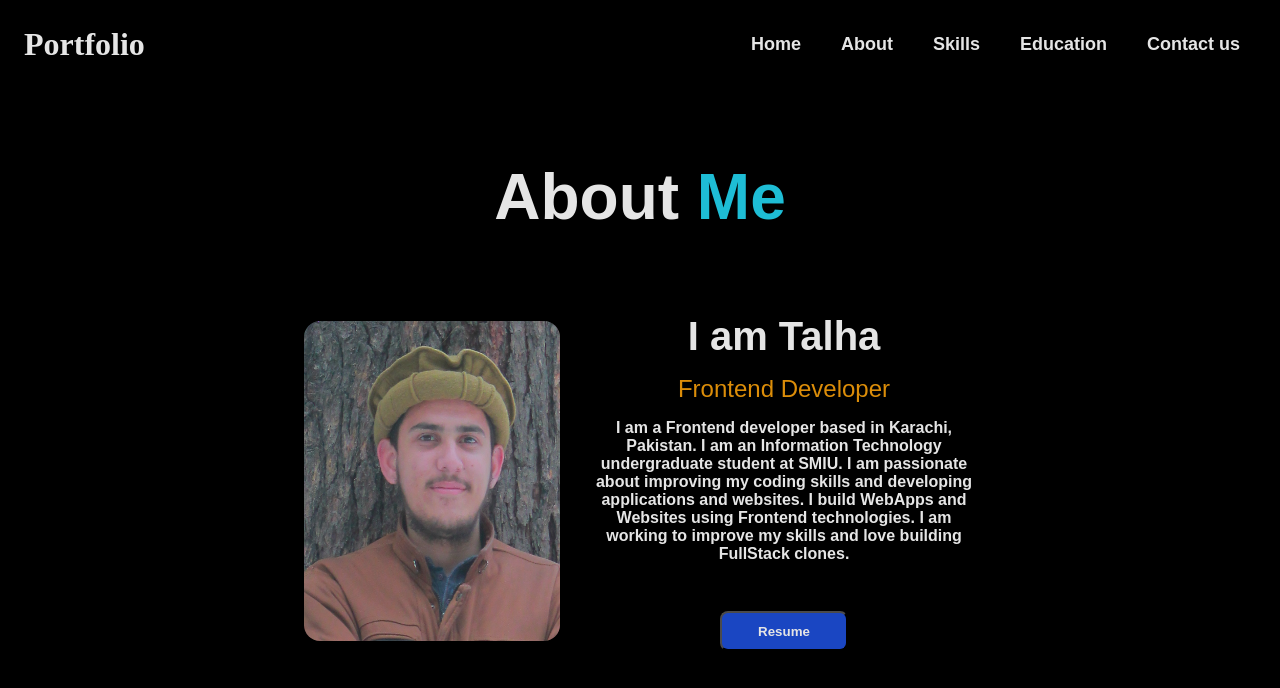
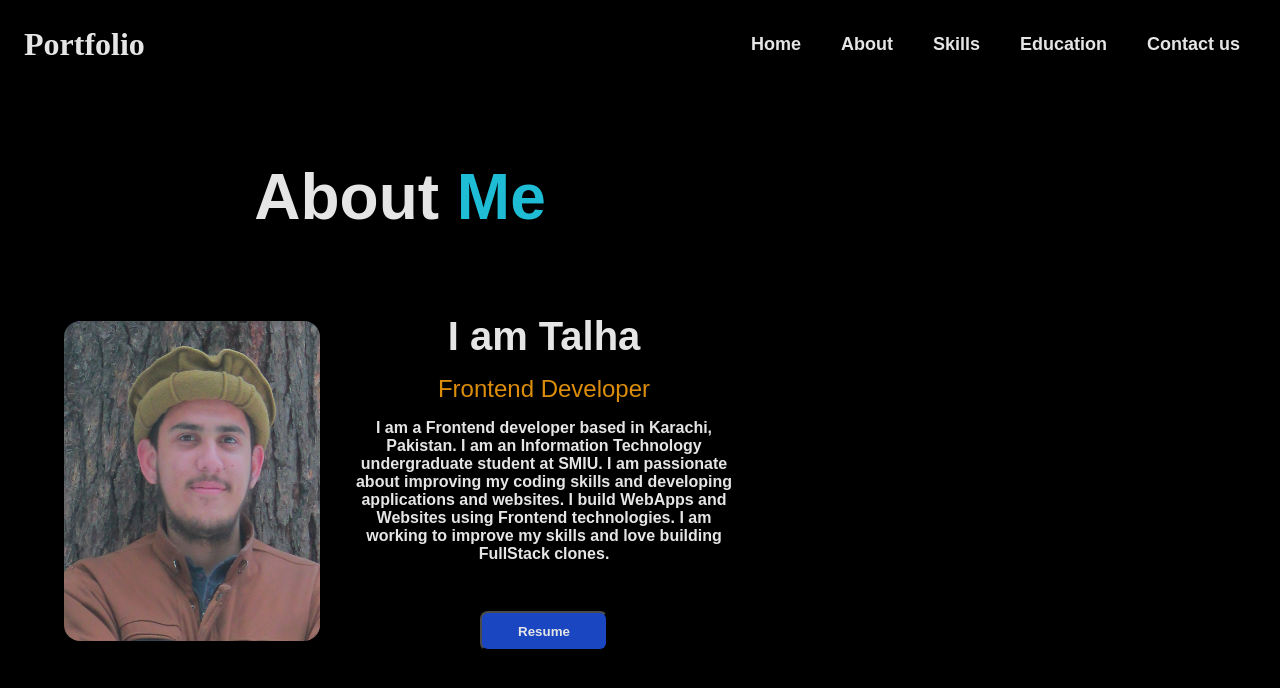
Before and after one commit to Muhammad361738/Portfolio-Nextjs-2, a Next.js app: page /About in a window 1280 px wide. Shown: the top 688 px of the page. Built offline with nearby package versions, Linux system fonts and the light colour scheme.

Commit message:
some changes

```diff
--- a/src/app/globals.css
+++ b/src/app/globals.css
@@ -285,9 +285,14 @@ body {
 }
 
 .about-container {
-  width: 100%;
-  height: 100vh;
+  width: 100vh ;
+  height:100% ;
   padding-top: 4rem;
+  /* display: grid;
+  justify-content: center;
+  align-items: center; */
+  /* padding-bottom: 4rem; */
+
 }
 
 .title-container {
```
